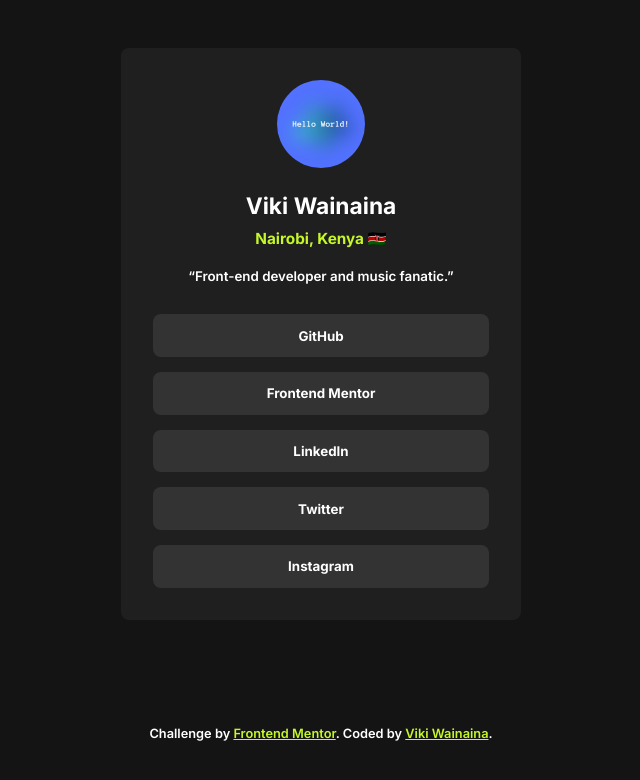
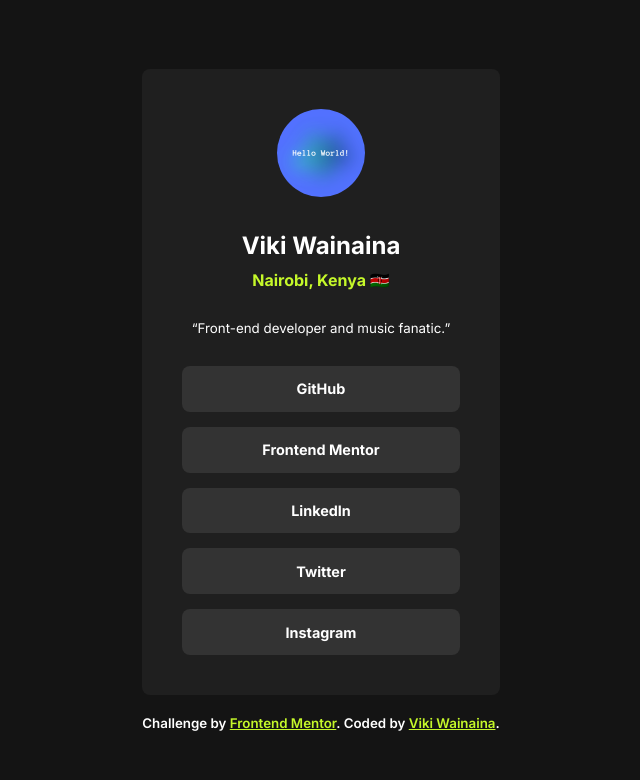
Before and after one commit to CSS-Viki/FEM-Social-links-profile, a plain HTML site: page index.html in a window 1280 px wide. Shown: the whole page, without its empty margins (319-959 px from the left). Drawn offline with Linux system fonts and the light colour scheme.

Commit message:
second commit

```diff
--- a/sass/style.scss
+++ b/sass/style.scss
@@ -24,21 +24,22 @@ html {
 // Styles
 body {
   font-family: "Inter", sans-serif;
+  padding: 2em;
   min-height: 100vh;
   display: grid;
-  place-items: center;
+  place-content: center;
+  gap: 20px;
 }
 .container {
   background-color: $Dark-Grey;
-  max-width: 400px;
-  width: 100%;
-  padding: 2em;
+  max-width: 500px;
+  padding: 2.5em;
   border-radius: 8px;
 
   .profile-info {
     @extend .flex-items;
     align-items: center;
-    gap: 20px;
+    gap: 30px;
 
     .avatar {
       img {
@@ -54,18 +55,20 @@ body {
 
     h1 {
       color: $White;
-      font-size: clamp(0.8rem, 0.6091rem + 1.0182vw, 1.5rem);
+      font-size: clamp(1.5rem, 0.6091rem + 1.0182vw, 2rem);
     }
     p {
       color: $Green;
       font-weight: 700;
-      font-size: clamp(0.9rem, 0.4909rem + 0.5818vw, 1rem);
+      font-size: clamp(1rem, 0.4909rem + 0.5818vw, 1.5rem);
     }
   }
   q {
     color: $White;
-    font-weight: 600;
-    font-size: clamp(0.5rem, 0.3977rem + 0.5455vw, 0.875rem);
+    font-weight: 400;
+    font-size: clamp(0.75rem, 0.3977rem + 0.5455vw, 1.2rem);
+    width: 100%;
+    text-align: center;
   }
   .links {
     @extend .flex-items;
@@ -79,7 +82,7 @@ body {
       text-decoration: none;
       color: $White;
       font-weight: 700;
-      font-size: clamp(0.7rem, 0.3977rem + 0.5455vw, 0.875rem);
+      font-size: clamp(0.9rem, 0.3977rem + 0.5455vw, 1rem);
       padding-block: 1em;
       border-radius: 8px;
       transition: all 0.4s ease-in-out;
@@ -92,11 +95,10 @@ body {
   }
 }
 .attribution {
-  font-size: clamp(0.6rem, 0.3977rem + 0.5455vw, 0.8rem);
+  font-size: clamp(0.7rem, 0.3977rem + 0.5455vw, 0.9rem);
   text-align: center;
   color: $White;
   font-weight: 600;
-  margin-block: 0.8em;
 }
 .attribution a {
   color: $Green;
@@ -107,7 +109,7 @@ body {
     padding: 2em;
   }
   .container {
-    padding: 1em;
+    padding: 1.25em;
 
     .links {
       margin-block-start: 20px;
```
Also changed, not shown: sass/style.css, 1 other file.
